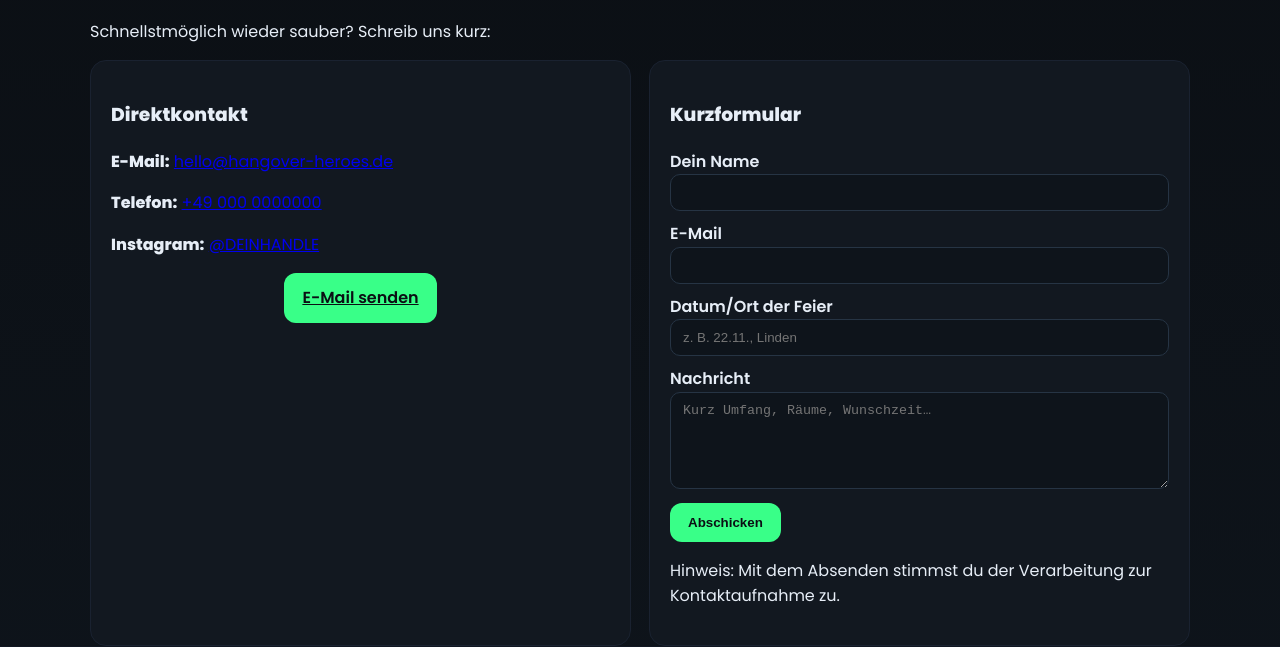
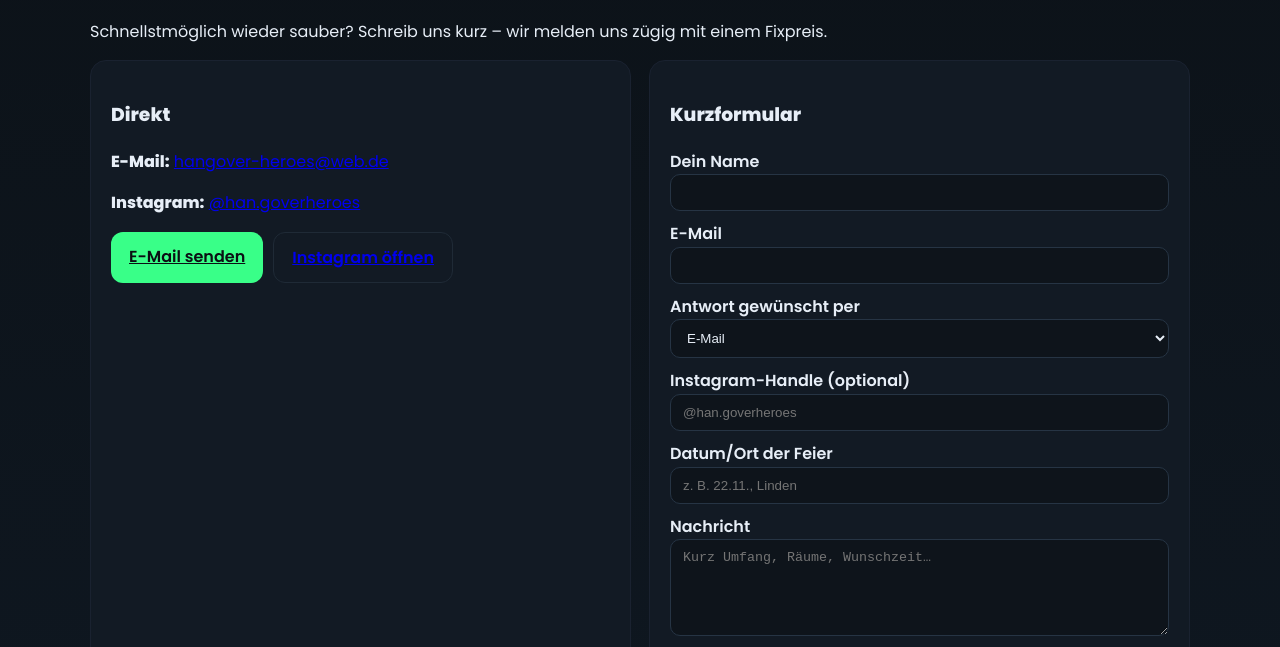
Before and after one commit to terjeschulte/terjeschulte.github.io, a plain HTML site: page kontakt.html in a window 1280 px wide. Shown: the part 146-793 px from the top of the page. Drawn offline with Linux system fonts and the light colour scheme.

Commit message:
Update kontakt.html

```diff
--- a/kontakt.html
+++ b/kontakt.html
@@ -6,27 +6,28 @@
   <link rel="preconnect" href="https://fonts.googleapis.com"><link rel="preconnect" href="https://fonts.gstatic.com" crossorigin>
   <link href="https://fonts.googleapis.com/css2?family=Poppins:wght@400;600;800&display=swap" rel="stylesheet">
   <style>
-    :root{--bg:#0b0f14;--card:#121820;--text:#e7eef7;--muted:#a9b7c6;--primary:#39ff88;--primary-10:#39ff881a;--ring:#39ff88}
+    :root{--bg:#0c1218;--card:#121a24;--text:#e7eef7;--muted:#a9b7c6;--primary:#39ff88;--primary-10:#39ff881a;--ring:#39ff88}
     *{box-sizing:border-box} html,body{margin:0;padding:0}
-    body{font-family:Poppins,system-ui,-apple-system,Segoe UI,Roboto;background:linear-gradient(180deg,#0b0f14 0%, #0e141b 100%);color:var(--text);line-height:1.6}
+    body{font-family:Poppins,system-ui,-apple-system,Segoe UI,Roboto;background:linear-gradient(180deg,#0c1218 0%, #0f1822 100%);color:var(--text);line-height:1.6}
     .container{width:min(1100px,92%);margin-inline:auto}
     .site-header{position:sticky;top:0;display:flex;align-items:center;justify-content:space-between;gap:1rem;padding:14px 4%;background:#0b0f14cc;border-bottom:1px solid #111722}
     .logo{display:flex;align-items:center;gap:.6rem;font-weight:600}.logo svg{width:28px;height:28px}.logo strong{color:var(--primary)}
     .nav{display:flex;gap:1rem}.nav a{padding:8px 12px;border-radius:10px;color:#e7eef7}.nav a.active{background:var(--primary-10)}
     .contact-grid{display:grid;gap:18px;grid-template-columns:1fr 1fr} @media (max-width:900px){.contact-grid{grid-template-columns:1fr}}
-    .contact-card{background:#121820;border:1px solid #1a2230;border-radius:16px;padding:20px}
+    .contact-card{background:var(--card);border:1px solid #1a2230;border-radius:16px;padding:20px}
     label{display:block;margin:10px 0 6px;font-weight:600}
-    input,textarea{width:100%;border:1px solid #263444;background:#0e141b;color:#e7eef7;border-radius:10px;padding:10px 12px;outline:none}
-    input:focus,textarea:focus{border-color:var(--ring);box-shadow:0 0 0 3px var(--primary-10)}
+    input,textarea,select{width:100%;border:1px solid #263444;background:#0e141b;color:#e7eef7;border-radius:10px;padding:10px 12px;outline:none}
+    input:focus,textarea:focus,select:focus{border-color:var(--ring);box-shadow:0 0 0 3px var(--primary-10)}
+    .btn{display:inline-block;padding:12px 18px;border-radius:12px;border:1px solid #1f2a36;font-weight:600}
+    .btn-primary{background:#39ff88;color:#0b0f14;border:0}
     .site-footer{border-top:1px solid #111722;padding:28px 4%;text-align:center;color:#a9b7c6}
-    .btn{display:inline-block;padding:12px 18px;border-radius:12px;border:1px solid #1f2a36;font-weight:600}
-    .btn.btn-primary{background:#39ff88;color:#0b0f14;border:0}
+    .foot-links{margin-top:6px; display:flex; gap:12px; justify-content:center; flex-wrap:wrap}
   </style>
   <script>document.addEventListener('DOMContentLoaded',()=>{var y=document.getElementById('year');if(y)y.textContent=new Date().getFullYear()});</script>
 </head>
 <body>
   <header class="site-header">
-    <a class="logo" href="index.html">
+    <a class="logo" href="index.html" aria-label="Hangover Heroes Startseite">
       <svg xmlns="http://www.w3.org/2000/svg" viewBox="0 0 64 64"><defs><linearGradient id="g" x1="0" x2="1" y1="0" y2="1"><stop offset="0" stop-color="#39ff88"/><stop offset="1" stop-color="#1aff66"/></linearGradient></defs><rect width="64" height="64" rx="14" fill="#0e141b"/><path d="M14 42h24a8 8 0 0 0 8-8v-2" stroke="url(#g)" stroke-width="4" fill="none" stroke-linecap="round"/><path d="M12 34c10-10 30-10 40 0" stroke="url(#g)" stroke-width="4" fill="none" stroke-linecap="round" opacity=".7"/><circle cx="48" cy="16" r="4" fill="#39ff88"/></svg>
       <span>Hangover <strong>Heroes</strong></span>
     </a>
@@ -40,33 +41,45 @@
 
   <main class="container">
     <h1>Kontakt</h1>
-    <p class="lead">Schnellstmöglich wieder sauber? Schreib uns kurz:</p>
+    <p class="lead">Schnellstmöglich wieder sauber? Schreib uns kurz – wir melden uns zügig mit einem Fixpreis.</p>
 
     <div class="contact-grid">
       <div class="contact-card">
-        <h3>Direktkontakt</h3>
-        <p><strong>E-Mail:</strong> <a href="mailto:hello@hangover-heroes.de">hello@hangover-heroes.de</a></p>
-        <p><strong>Telefon:</strong> <a href="tel:+490000000000">+49 000 0000000</a></p>
-        <p><strong>Instagram:</strong> <a href="https://instagram.com/DEINHANDLE" target="_blank">@DEINHANDLE</a></p>
-        <div style="display:flex;justify-content:center;margin-top:10px">
-          <a class="btn btn-primary" href="mailto:hello@hangover-heroes.de?subject=Anfrage Clean-Up&body=Datum:%0AOrt:%0AUmfang:%0APrivat/Schule/Verein:%0A">E-Mail senden</a>
+        <h3>Direkt</h3>
+        <p><strong>E-Mail:</strong> <a href="mailto:hangover-heroes@web.de">hangover-heroes@web.de</a></p>
+        <p><strong>Instagram:</strong> <a href="https://instagram.com/han.goverheroes" target="_blank" rel="noopener">@han.goverheroes</a></p>
+        <div style="display:flex;gap:10px;flex-wrap:wrap;margin-top:8px">
+          <a class="btn btn-primary" href="mailto:hangover-heroes@web.de?subject=Anfrage Clean-Up&body=Datum:%0AOrt:%0AR\u00e4ume/Umfang:%0AWie erreichen wir dich (Mail/IG)?:%0A">E-Mail senden</a>
+          <a class="btn" href="https://instagram.com/han.goverheroes" target="_blank" rel="noopener">Instagram öffnen</a>
         </div>
       </div>
 
+      <!-- Formspree (ID später ersetzen) -->
       <form class="contact-card" action="https://formspree.io/f/your-id" method="POST">
         <h3>Kurzformular</h3>
         <label>Dein Name<input name="name" required></label>
         <label>E-Mail<input name="email" type="email" required></label>
+        <label>Antwort gewünscht per
+          <select name="reply_via">
+            <option>E-Mail</option>
+            <option>Instagram</option>
+          </select>
+        </label>
+        <label>Instagram-Handle (optional)<input name="ig" placeholder="@han.goverheroes"></label>
         <label>Datum/Ort der Feier<input name="event" placeholder="z. B. 22.11., Linden"></label>
         <label>Nachricht<textarea name="message" rows="5" placeholder="Kurz Umfang, Räume, Wunschzeit…"></textarea></label>
         <button class="btn btn-primary" type="submit">Abschicken</button>
-        <p class="small">Hinweis: Mit dem Absenden stimmst du der Verarbeitung zur Kontaktaufnahme zu.</p>
+        <p class="small">Mit dem Absenden stimmst du der Verarbeitung zur Kontaktaufnahme zu. Details: <a href="datenschutz.html">Datenschutz</a>.</p>
       </form>
     </div>
   </main>
 
   <footer class="site-footer">
     <p>© <span id="year"></span> Hangover Heroes</p>
+    <div class="foot-links">
+      <a href="impressum.html">Impressum</a> · <a href="datenschutz.html">Datenschutz</a> ·
+      <a href="mailto:hangover-heroes@web.de">hangover-heroes@web.de</a>
+    </div>
   </footer>
 </body>
 </html>
```
